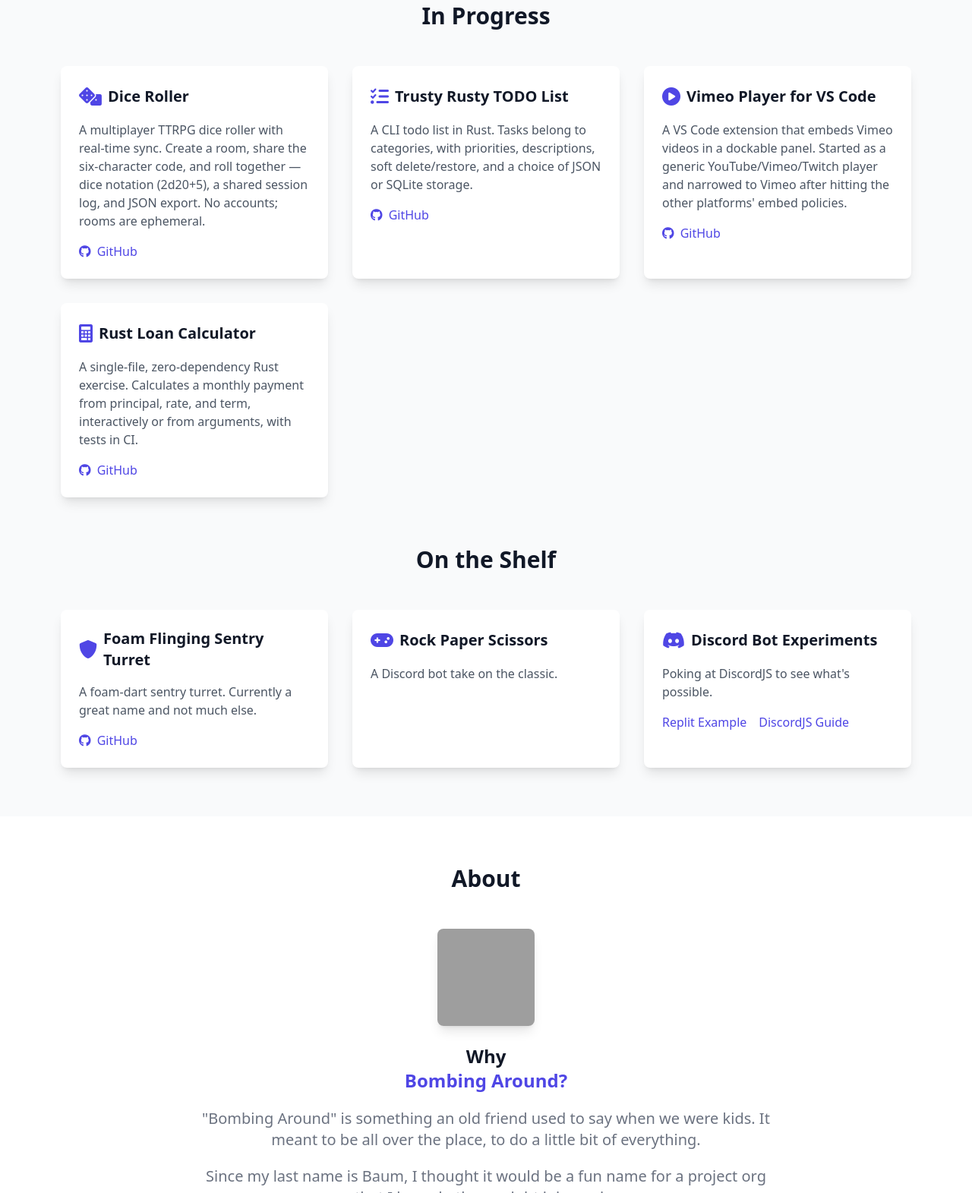
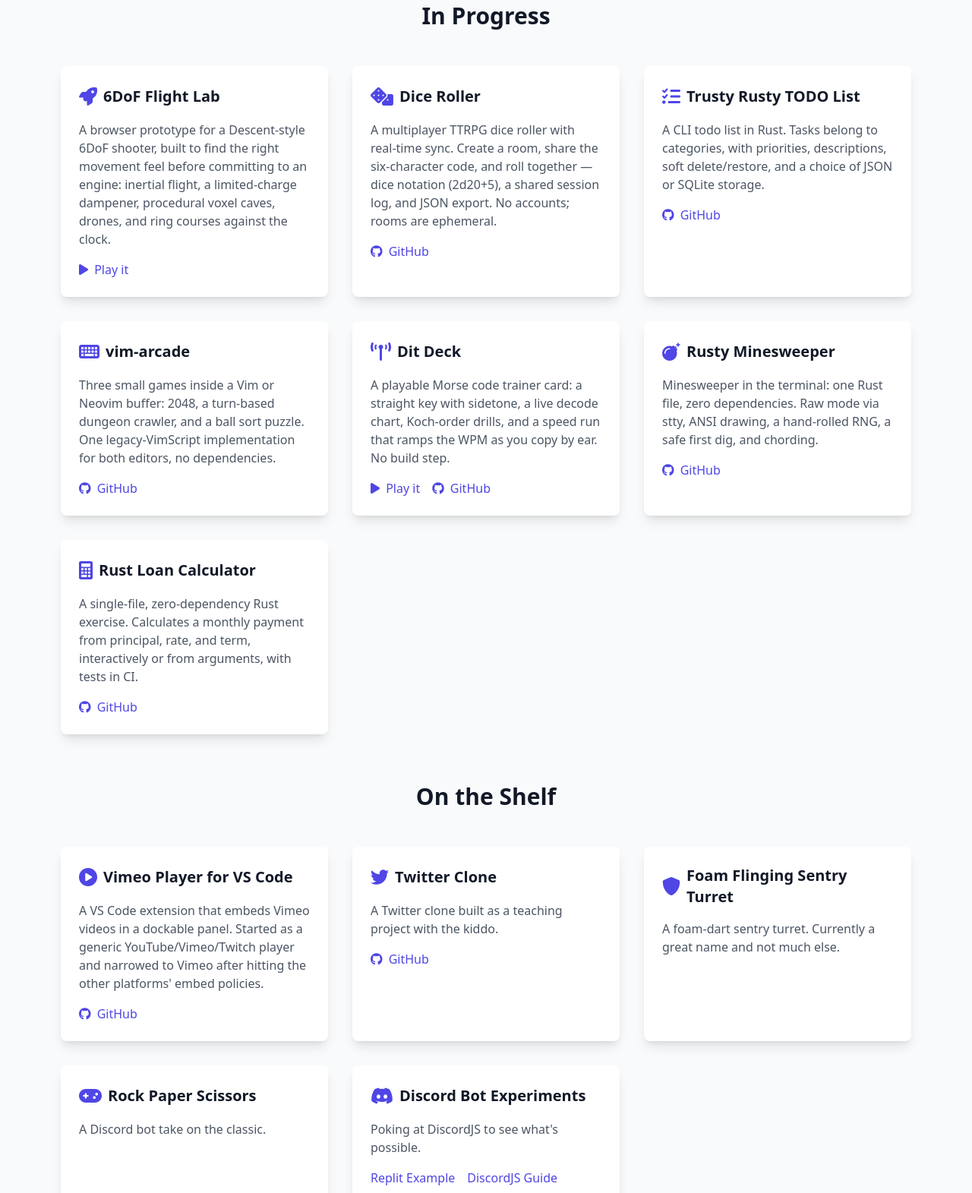
Before and after one commit to Bombing-Around/bombing-around.github.io, a plain HTML site: page index.html in a window 1280 px wide. Shown: the part 939-2510 px from the top of the page at 76% size. Drawn offline with nearby package versions, Linux system fonts and the light colour scheme; grey boxes are pictures that could not be loaded.

Commit message:
docs: refresh site project list

```diff
--- a/index.html
+++ b/index.html
@@ -71,6 +71,25 @@
     <div id="projects" class="max-w-6xl mx-auto px-4 py-16">
         <h2 class="text-3xl font-extrabold text-gray-900 text-center mb-12">In Progress</h2>
         <div class="grid grid-cols-1 md:grid-cols-2 lg:grid-cols-3 gap-8">
+            <!-- 6DoF Flight Lab Card -->
+            <div class="bg-white rounded-lg shadow-lg overflow-hidden hover:shadow-xl transition-shadow duration-300">
+                <div class="p-6">
+                    <div class="flex items-center mb-4">
+                        <i class="fas fa-rocket text-indigo-600 text-2xl mr-2"></i>
+                        <h3 class="text-xl font-bold text-gray-900">6DoF Flight Lab</h3>
+                    </div>
+                    <p class="text-gray-600 mb-4">A browser prototype for a Descent-style 6DoF shooter, built to find the right movement
+                        feel before committing to an engine: inertial flight, a limited-charge dampener, procedural
+                        voxel caves, drones, and ring courses against the clock.</p>
+                    <div class="flex space-x-4">
+                        <a href="https://6dof.xfbomb223x.com" target="_blank" rel="noopener"
+                            class="text-indigo-600 hover:text-indigo-800">
+                            <i class="fas fa-play mr-1"></i> Play it
+                        </a>
+                    </div>
+                </div>
+            </div>
+
             <!-- Dice Roller Card -->
             <div class="bg-white rounded-lg shadow-lg overflow-hidden hover:shadow-xl transition-shadow duration-300">
                 <div class="p-6">
@@ -108,18 +127,57 @@
                 </div>
             </div>
 
-            <!-- Vimeo Player for VS Code Card -->
+            <!-- vim-arcade Card -->
             <div class="bg-white rounded-lg shadow-lg overflow-hidden hover:shadow-xl transition-shadow duration-300">
                 <div class="p-6">
                     <div class="flex items-center mb-4">
-                        <i class="fas fa-play-circle text-indigo-600 text-2xl mr-2"></i>
-                        <h3 class="text-xl font-bold text-gray-900">Vimeo Player for VS Code</h3>
+                        <i class="fas fa-keyboard text-indigo-600 text-2xl mr-2"></i>
+                        <h3 class="text-xl font-bold text-gray-900">vim-arcade</h3>
                     </div>
-                    <p class="text-gray-600 mb-4">A VS Code extension that embeds Vimeo videos in a dockable panel.
-                        Started as a generic YouTube/Vimeo/Twitch player and narrowed to Vimeo after hitting the
-                        other platforms' embed policies.</p>
+                    <p class="text-gray-600 mb-4">Three small games inside a Vim or Neovim buffer: 2048, a turn-based dungeon crawler, and a
+                        ball sort puzzle. One legacy-VimScript implementation for both editors, no dependencies.</p>
                     <div class="flex space-x-4">
-                        <a href="https://github.com/Bombing-Around/vscode_vimeo_player"
+                        <a href="https://github.com/Bombing-Around/vim-arcade"
+                            class="text-indigo-600 hover:text-indigo-800">
+                            <i class="fab fa-github mr-1"></i> GitHub
+                        </a>
+                    </div>
+                </div>
+            </div>
+
+            <!-- Dit Deck Card -->
+            <div class="bg-white rounded-lg shadow-lg overflow-hidden hover:shadow-xl transition-shadow duration-300">
+                <div class="p-6">
+                    <div class="flex items-center mb-4">
+                        <i class="fas fa-tower-broadcast text-indigo-600 text-2xl mr-2"></i>
+                        <h3 class="text-xl font-bold text-gray-900">Dit Deck</h3>
+                    </div>
+                    <p class="text-gray-600 mb-4">A playable Morse code trainer card: a straight key with sidetone, a live decode chart,
+                        Koch-order drills, and a speed run that ramps the WPM as you copy by ear. No build step.</p>
+                    <div class="flex space-x-4">
+                        <a href="https://bombing-around.github.io/dit-deck/"
+                            class="text-indigo-600 hover:text-indigo-800">
+                            <i class="fas fa-play mr-1"></i> Play it
+                        </a>
+                        <a href="https://github.com/Bombing-Around/dit-deck"
+                            class="text-indigo-600 hover:text-indigo-800">
+                            <i class="fab fa-github mr-1"></i> GitHub
+                        </a>
+                    </div>
+                </div>
+            </div>
+
+            <!-- Rusty Minesweeper Card -->
+            <div class="bg-white rounded-lg shadow-lg overflow-hidden hover:shadow-xl transition-shadow duration-300">
+                <div class="p-6">
+                    <div class="flex items-center mb-4">
+                        <i class="fas fa-bomb text-indigo-600 text-2xl mr-2"></i>
+                        <h3 class="text-xl font-bold text-gray-900">Rusty Minesweeper</h3>
+                    </div>
+                    <p class="text-gray-600 mb-4">Minesweeper in the terminal: one Rust file, zero dependencies. Raw mode via stty, ANSI
+                        drawing, a hand-rolled RNG, a safe first dig, and chording.</p>
+                    <div class="flex space-x-4">
+                        <a href="https://github.com/Bombing-Around/rustyminesweeper"
                             class="text-indigo-600 hover:text-indigo-800">
                             <i class="fab fa-github mr-1"></i> GitHub
                         </a>
@@ -148,6 +206,42 @@
 
         <h2 class="text-3xl font-extrabold text-gray-900 text-center mb-12 mt-16">On the Shelf</h2>
         <div class="grid grid-cols-1 md:grid-cols-2 lg:grid-cols-3 gap-8">
+            <!-- Vimeo Player for VS Code Card -->
+            <div class="bg-white rounded-lg shadow-lg overflow-hidden hover:shadow-xl transition-shadow duration-300">
+                <div class="p-6">
+                    <div class="flex items-center mb-4">
+                        <i class="fas fa-play-circle text-indigo-600 text-2xl mr-2"></i>
+                        <h3 class="text-xl font-bold text-gray-900">Vimeo Player for VS Code</h3>
+                    </div>
+                    <p class="text-gray-600 mb-4">A VS Code extension that embeds Vimeo videos in a dockable panel.
+                        Started as a generic YouTube/Vimeo/Twitch player and narrowed to Vimeo after hitting the
+                        other platforms' embed policies.</p>
+                    <div class="flex space-x-4">
+                        <a href="https://github.com/Bombing-Around/vscode_vimeo_player"
+                            class="text-indigo-600 hover:text-indigo-800">
+                            <i class="fab fa-github mr-1"></i> GitHub
+                        </a>
+                    </div>
+                </div>
+            </div>
+
+            <!-- Twitter Clone Card -->
+            <div class="bg-white rounded-lg shadow-lg overflow-hidden hover:shadow-xl transition-shadow duration-300">
+                <div class="p-6">
+                    <div class="flex items-center mb-4">
+                        <i class="fab fa-twitter text-indigo-600 text-2xl mr-2"></i>
+                        <h3 class="text-xl font-bold text-gray-900">Twitter Clone</h3>
+                    </div>
+                    <p class="text-gray-600 mb-4">A Twitter clone built as a teaching project with the kiddo.</p>
+                    <div class="flex space-x-4">
+                        <a href="https://github.com/Bombing-Around/twitter-clone"
+                            class="text-indigo-600 hover:text-indigo-800">
+                            <i class="fab fa-github mr-1"></i> GitHub
+                        </a>
+                    </div>
+                </div>
+            </div>
+
             <!-- Foam Flinging Sentry Turret Card -->
             <div class="bg-white rounded-lg shadow-lg overflow-hidden hover:shadow-xl transition-shadow duration-300">
                 <div class="p-6">
@@ -155,14 +249,8 @@
                         <i class="fas fa-shield-alt text-indigo-600 text-2xl mr-2"></i>
                         <h3 class="text-xl font-bold text-gray-900">Foam Flinging Sentry Turret</h3>
                     </div>
-                    <p class="text-gray-600 mb-4">A foam-dart sentry turret. Currently a great name and not much
+                    <p class="text-gray-600">A foam-dart sentry turret. Currently a great name and not much
                         else.</p>
-                    <div class="flex space-x-4">
-                        <a href="https://github.com/Bombing-Around/foam-flinging-sentry-turret"
-                            class="text-indigo-600 hover:text-indigo-800">
-                            <i class="fab fa-github mr-1"></i> GitHub
-                        </a>
-                    </div>
                 </div>
             </div>
 
```
Also changed, not shown: 1 other file.
